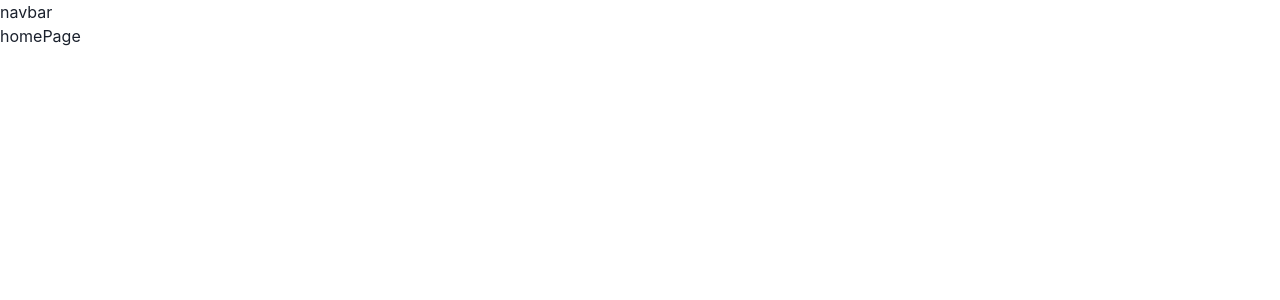
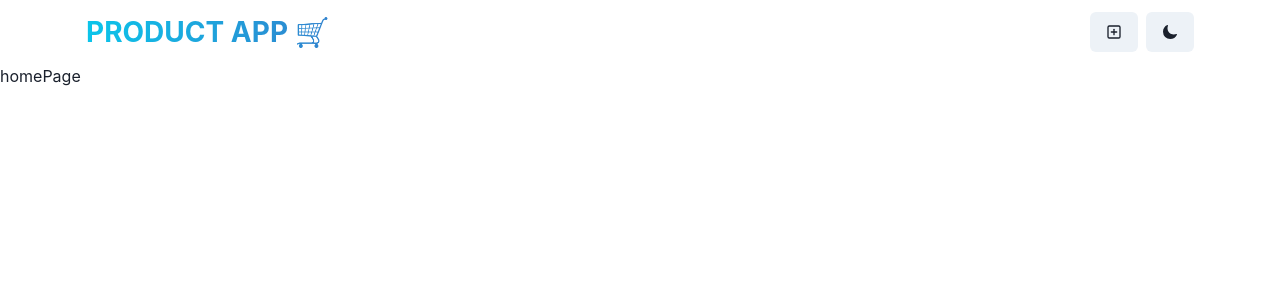
Before and after one commit to sanjaii1/Product-App-MERN-, a React (Vite) app in the folder frontEnd/: page / in a window 1280 px wide. Shown: the top 300 px of the page. Built offline with nearby package versions, Linux system fonts and the light colour scheme.

Commit message:
create navbar

```diff
--- a/frontEnd/package.json
+++ b/frontEnd/package.json
@@ -10,12 +10,14 @@
     "preview": "vite preview"
   },
   "dependencies": {
+    "@chakra-ui/icons": "^2.2.4",
     "@chakra-ui/react": "^2.10.2",
     "@emotion/react": "^11.13.3",
     "@emotion/styled": "^11.13.0",
     "framer-motion": "^11.11.9",
     "react": "^18.3.1",
     "react-dom": "^18.3.1",
+    "react-icons": "^5.3.0",
     "react-router-dom": "^6.27.0"
   },
   "devDependencies": {
--- a/frontEnd/src/components/navbar.jsx
+++ b/frontEnd/src/components/navbar.jsx
@@ -1,9 +1,53 @@
-import React from 'react'
+import React from "react";
+import {
+  Button,
+  Container,
+  Flex,
+  HStack,
+  Text,
+  useColorMode,
+} from "@chakra-ui/react";
+import { Link } from "react-router-dom";
+import { PlusSquareIcon } from "@chakra-ui/icons";
+import { IoMoon } from "react-icons/io5";
+import { LuSun } from "react-icons/lu";
 
 const Navbar = () => {
+  const { colorMode, toggleColorMode } = useColorMode();
   return (
-    <div>navbar</div>
-  )
-}
+    <Container maxW={"1140px"} px={4} >
+      <Flex
+        h={16}
+        alignItems={"center"}
+        justifyContent={"space-between"}
+        flexDir={{
+          base: "column",
+          sm: "row",
+        }}
+      >
+        <Text
+          bgGradient={"linear(to-r, cyan.400, blue.500)"}
+          bgClip={"text"}
+          textAlign={"center"}
+          textTransform={"uppercase"}
+          fontSize={{ base: "22", sm: "28" }}
+          fontWeight={"bold"}
+        >
+          <Link to={"/"}>Product App 🛒</Link>
+        </Text>
+        <HStack spacing={"2"} alignItems={"center"}>
+          <Link to={"/create"}>
+            <Button>
+              <PlusSquareIcon />
+            </Button>
+          </Link>
+          <Button onClick={toggleColorMode}>
+            {colorMode === "light" ? <IoMoon /> : <LuSun size="20" />}
+          </Button>
+        </HStack>
+      </Flex>
+    </Container>
+  );
+};
 
-export default Navbar
+export default Navbar;
```
Also changed, not shown: 1 other file (tests, documents, lock files or other folders).
